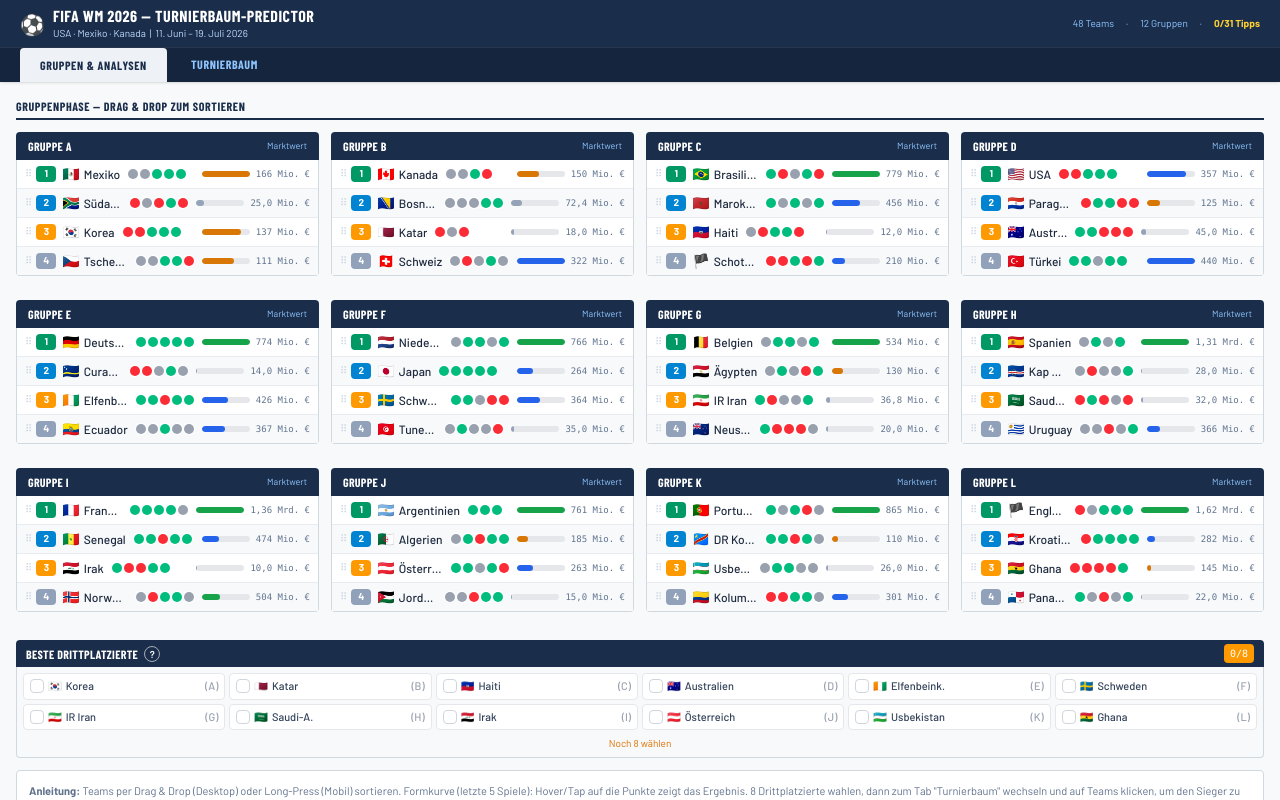
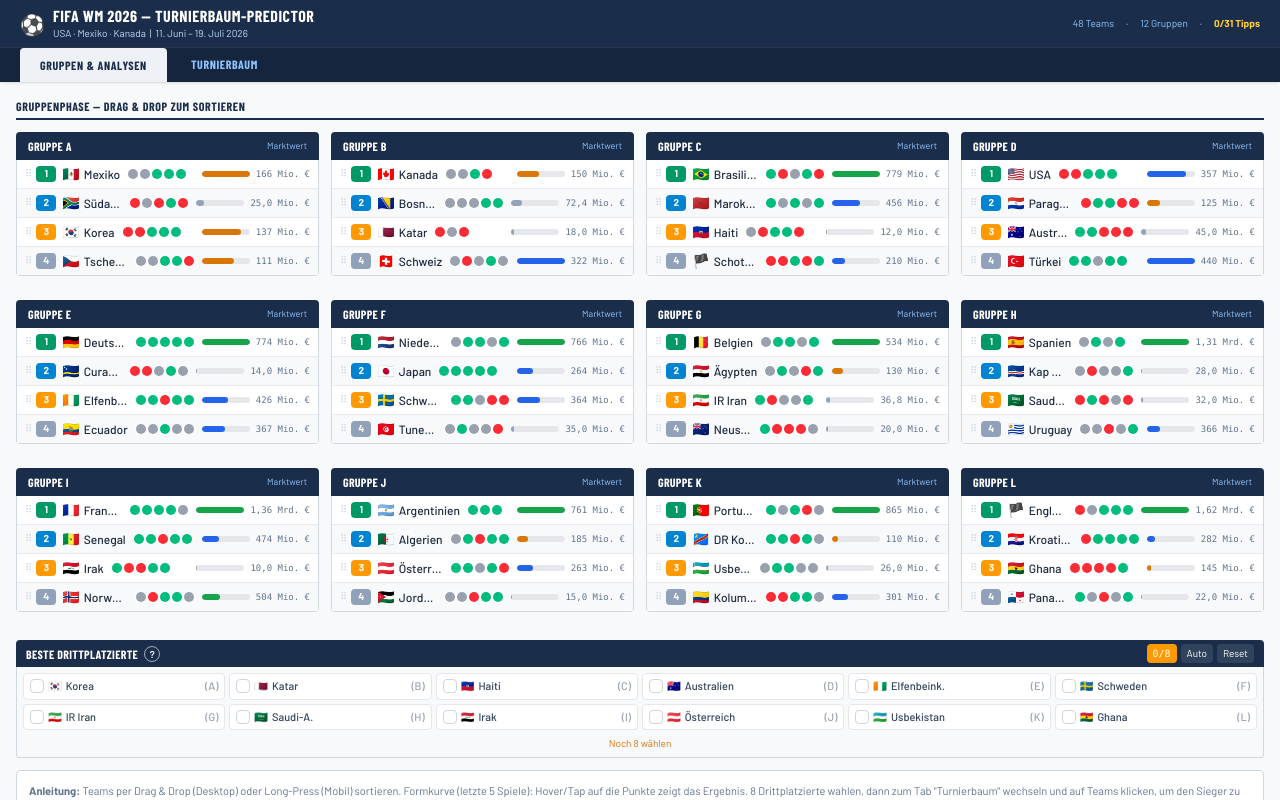
Before and after one commit to Gjors/wc-predictor, a React (Vite) app: page / in a window 1280 px wide. Built offline with nearby package versions, Linux system fonts and the light colour scheme.

Commit message:
Add third-place auto-fill and reset controls

```diff
--- a/src/components/ThirdSel.jsx
+++ b/src/components/ThirdSel.jsx
@@ -2,10 +2,12 @@
 import { FL, GIDS } from "../data/constants";
 import { sn } from "../utils/helpers";
 
-export default function ThirdSel({ groups, sel, onToggle }) {
+export default function ThirdSel({ groups, sel, onToggle, onAutoFill, onClear, language, uiDict }) {
   const [showInfo, setShowInfo] = useState(false);
   const n = sel.length;
   const full = n >= 8;
+  const autoLabel = uiDict?.[language]?.autoFill || "Auto";
+  const clearLabel = uiDict?.[language]?.clear || "Reset";
 
   return (
     <div className="mb-3">
@@ -22,7 +24,23 @@
             ?
           </button>
         </div>
-        <span className={`font-mono px-1.5 py-0.5 rounded ${n === 8 ? "bg-emerald-500" : "bg-amber-500"}`} style={{ fontSize: 10 }}>{n}/8</span>
+        <div className="flex items-center gap-1">
+          <span className={`font-mono px-1.5 py-0.5 rounded ${n === 8 ? "bg-emerald-500" : "bg-amber-500"}`} style={{ fontSize: 10 }}>{n}/8</span>
+          <button
+            type="button"
+            onClick={onAutoFill}
+            className="text-[10px] px-1.5 py-0.5 rounded bg-white/10 hover:bg-white/20"
+          >
+            {autoLabel}
+          </button>
+          <button
+            type="button"
+            onClick={onClear}
+            className="text-[10px] px-1.5 py-0.5 rounded bg-white/10 hover:bg-white/20"
+          >
+            {clearLabel}
+          </button>
+        </div>
       </div>
       <div className="border border-t-0 rounded-b p-1.5" style={{ borderColor: "#d1d9e0" }}>
         {showInfo && (
--- a/src/wm2026.jsx
+++ b/src/wm2026.jsx
@@ -2,7 +2,7 @@
 import GroupTable from "./components/GroupTable";
 import ThirdSel from "./components/ThirdSel";
 import { FullBracket } from "./components/Bracket";
-import { GIDS, INIT_GROUPS } from "./data/constants";
+import { GIDS, INIT_GROUPS, MV } from "./data/constants";
 import { clearDown, solveThirds } from "./utils/helpers";
 
 export default function App() {
@@ -18,6 +18,20 @@
     (gid) => setSelThirds((p) => (p.includes(gid) ? p.filter((g) => g !== gid) : p.length >= 8 ? p : [...p, gid])),
     [],
   );
+  const handleClearThirds = useCallback(() => {
+    setSelThirds([]);
+  }, []);
+  const handleAutoThirds = useCallback(() => {
+    const topThirds = GIDS.map((g) => {
+      const team = groups[g]?.[2];
+      const score = (MV[team] || 0) * (0.5 + Math.random());
+      return { gid: g, score };
+    })
+      .sort((a, b) => b.score - a.score)
+      .slice(0, 8)
+      .map(({ gid }) => gid);
+    setSelThirds(topThirds);
+  }, [groups]);
   const handlePick = useCallback((mid, side) => {
     setWinners((p) => {
       const n = { ...p };
@@ -84,7 +98,13 @@
             <div className="grid grid-cols-1 sm:grid-cols-2 lg:grid-cols-4 gap-3 mb-4">
               {GIDS.map((g) => <GroupTable key={g} gid={g} teams={groups[g]} onReorder={handleReorder} />)}
             </div>
-            <ThirdSel groups={groups} sel={selThirds} onToggle={handleToggle} />
+            <ThirdSel
+              groups={groups}
+              sel={selThirds}
+              onToggle={handleToggle}
+              onAutoFill={handleAutoThirds}
+              onClear={handleClearThirds}
+            />
             <div className="p-3 rounded bg-white border text-slate-500 mt-3" style={{ borderColor: "#d1d9e0", fontSize: 11 }}>
               <strong>Anleitung:</strong> Teams per Drag & Drop (Desktop) oder Long-Press (Mobil) sortieren. Formkurve (letzte 5 Spiele): Hover/Tap auf die Punkte zeigt das Ergebnis.
               8 Drittplatzierte wahlen, dann zum Tab "Turnierbaum" wechseln und auf Teams klicken, um den Sieger zu bestimmen.
```
